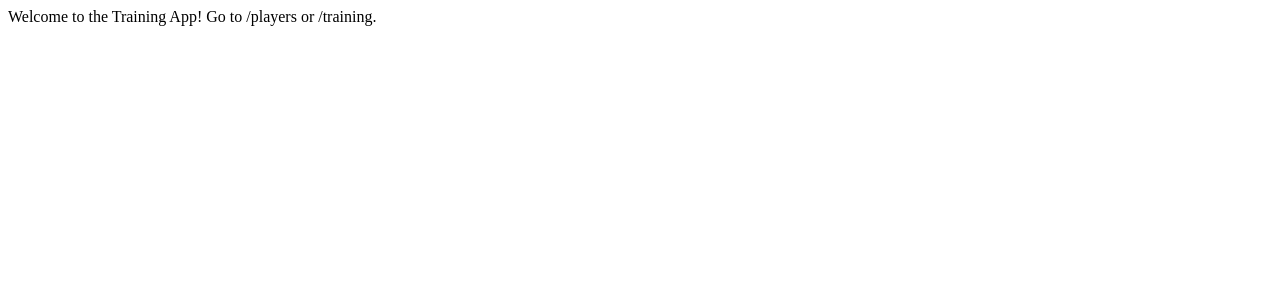
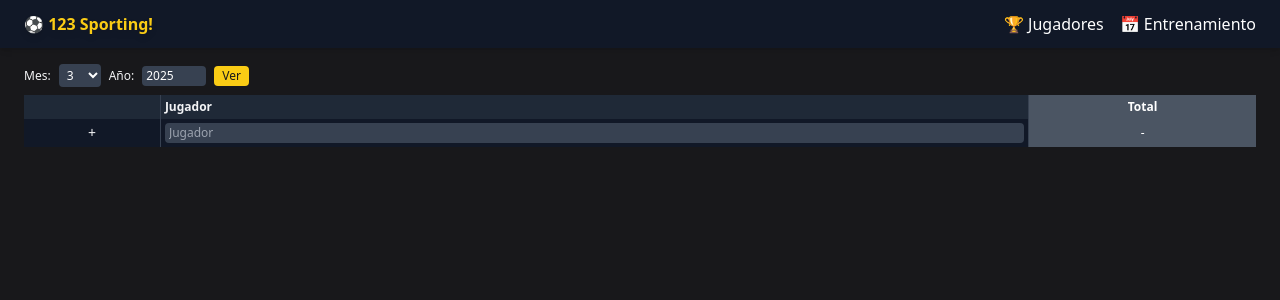
Before and after one commit to benru89/puntos, a Flask app: page / in a window 1280 px wide. Shown: the top 300 px of the page. Run offline with Flask 3, Linux system fonts and the light colour scheme; data that the repository does not hold is empty; some libraries are stand-ins or nearby versions.

Commit message:
added total points and color rankings

```diff
--- a/routes/players.py
+++ b/routes/players.py
@@ -1,10 +1,12 @@
-from flask import Blueprint, render_template, request, redirect, url_for
+from flask import Blueprint, render_template, redirect, url_for, request
+from extensions import db
 from models import Player, TrainingPoints
-from extensions import db
 import datetime, calendar
+from collections import defaultdict
 
 players_bp = Blueprint('players', __name__, template_folder='../templates')
 
+@players_bp.route('/', methods=['GET'])
 @players_bp.route('/players', methods=['GET'])
 def list_players():
     year = request.args.get('year', type=int, default=datetime.date.today().year)
@@ -19,20 +21,28 @@ def list_players():
         TrainingPoints.date.between(first_day, last_day)
     ).all()
 
-    training_points = {}
+    training_points = defaultdict(dict)
+    total_points = defaultdict(int)
+
     for tp in points_query:
-        if tp.player_id not in training_points:
-            training_points[tp.player_id] = {}
-        training_points[tp.player_id][tp.date] = tp.points
+        training_points[tp.player_id][tp.date.strftime('%Y-%m-%d')] = tp.points
+        total_points[tp.player_id] += tp.points
 
+    # Ordena los jugadores por puntos totales (mayor a menor)
+    players_sorted = sorted(players, key=lambda p: total_points[p.id], reverse=True)
+
+    # Fechas de entrenamiento únicas ordenadas
     training_dates = sorted({tp.date for tp in points_query})
 
-    return render_template('players.html',
-                           players=players,
-                           training_points=training_points,
-                           training_dates=training_dates,
-                           month=month,
-                           year=year)
+    return render_template(
+        'players.html',
+        players=players_sorted,
+        training_dates=training_dates,
+        training_points=training_points,
+        total_points=total_points,
+        month=month,
+        year=year
+    )
 
 @players_bp.route('/add_player', methods=['POST'])
 def add_player():
@@ -45,9 +55,7 @@ def add_player():
 
 @players_bp.route('/delete_player/<int:player_id>', methods=['POST'])
 def delete_player(player_id):
-    player = Player.query.get_or_404(player_id)
-    # Also remove associated training points (optional but recommended)
-    TrainingPoints.query.filter_by(player_id=player.id).delete()
-    db.session.delete(player)
+    jugador = Player.query.get_or_404(player_id)
+    db.session.delete(jugador)
     db.session.commit()
     return redirect(url_for('players.list_players'))
--- a/templates/layout.html
+++ b/templates/layout.html
@@ -1,19 +1,19 @@
 <!DOCTYPE html>
 <html lang="es">
 <head>
-  <meta charset="UTF-8" />
-  <title>{% block title %}123 Sporting{% endblock %}</title>
-  <meta name="viewport" content="width=device-width, initial-scale=1" />
+  <meta charset="UTF-8">
+  <title>{% block title %}Puntuaciones de Jugadores{% endblock %}</title>
+  <meta name="viewport" content="width=device-width, initial-scale=1">
 
-  <!-- Tailwind CSS via CDN -->
+  <!-- Tailwind CSS -->
   <script src="https://cdn.tailwindcss.com"></script>
   <script>
     tailwind.config = {
       theme: {
         extend: {
           colors: {
-            primary: '#facc15',  // Amarillo suave
-            dark: '#18181b',     // Fondo oscuro
+            primary: '#facc15', /* Yellow */
+            dark: '#18181b' /* Dark mode */
           }
         }
       }
@@ -21,18 +21,27 @@
   </script>
 </head>
 
-<!-- text-xs for smaller overall font -->
-<body class="bg-dark text-gray-100 text-xs min-h-screen">
-  <nav class="bg-gray-900 py-2 px-3 flex flex-col items-center">
-    <h1 class="text-lg font-bold text-primary mb-2">123 Sporting</h1>
-    <div class="flex gap-3">
-      <a href="{{ url_for('players.list_players') }}" class="text-primary hover:text-white">Jugadores</a>
-      <a href="{{ url_for('training.training') }}" class="text-primary hover:text-white">Entrenamiento</a>
+<body class="bg-dark text-gray-100 min-h-screen flex flex-col">
+
+  <!-- Navbar -->
+  <nav class="bg-gray-900 py-3 px-6 flex justify-between items-center shadow-md">
+    <h1 class="text-3l font-bold text-primary drop-shadow-md">
+      ⚽ 123 Sporting!
+    </h1>
+
+    <div class="flex gap-4">
+      <a href="{{ url_for('players.list_players') }}" class="text-white hover:text-primary transition-all">
+        🏆 Jugadores
+      </a>
+      <a href="{{ url_for('training.training') }}" class="text-white hover:text-primary transition-all">
+        📅 Entrenamiento
+      </a>
     </div>
   </nav>
 
-  <main class="container mx-auto px-3 py-4">
+  <main class="container mx-auto px-6 py-4">
     {% block content %}{% endblock %}
   </main>
+
 </body>
 </html>
--- a/templates/players.html
+++ b/templates/players.html
@@ -2,178 +2,109 @@
 {% block title %}Jugadores{% endblock %}
 {% block content %}
 
-<form method="GET" class="flex gap-2 items-center mb-2 text-xs">
-  <label for="monthSelect" class="font-semibold">Mes:</label>
-  <select
-    id="monthSelect"
-    name="month"
-    class="bg-gray-700 text-white rounded px-1 py-0.5"
-  >
+<!-- Month/Year Selector -->
+<form method="GET" class="mb-2 flex gap-2 items-center text-xs">
+  <label for="monthSelect">Mes:</label>
+  <select id="monthSelect" name="month" class="bg-gray-700 text-white rounded px-1 py-0.5">
     {% for m in range(1,13) %}
-      <option value="{{ m }}" {% if m == month %}selected{% endif %}>{{ m }}</option>
+      <option value="{{m}}" {% if m == month %}selected{% endif %}>{{m}}</option>
     {% endfor %}
   </select>
 
-  <label for="yearInput" class="font-semibold">Año:</label>
-  <input
-    id="yearInput"
-    type="number"
-    name="year"
-    value="{{ year }}"
-    class="bg-gray-700 text-white rounded px-1 py-0.5 w-16"
-  />
+  <label for="yearInput">Año:</label>
+  <input id="yearInput" type="number" name="year" value="{{year}}" class="bg-gray-700 text-white rounded px-1 py-0.5 w-16"/>
 
-  <button
-    class="bg-primary text-dark rounded px-2 py-0.5 font-semibold"
-    type="submit"
-  >
-    Ver
-  </button>
+  <button type="submit" class="bg-primary text-dark rounded px-2 py-0.5">Ver</button>
 </form>
 
-<!--
-  For horizontal scroll, ensure:
-  1) The container has overflow-x-auto
-  2) The table has min-w-max (or a forced width) so it won't shrink to fit.
--->
-<div class="overflow-x-auto w-full relative">
-  <table
-    class="table-auto min-w-max border-collapse whitespace-nowrap border border-gray-700 text-xs w-full"
-  >
-    <thead>
-      <tr class="bg-gray-800">
-        <!-- 1ª Col (Borrar) - Sticky, narrow -->
-        <th
-          class="sticky left-0 z-20 bg-gray-800 border-r border-gray-700 px-1 py-1 text-center"
-          style="min-width: 30px;"
-        ></th>
+<!-- Scrollable table -->
+<div class="overflow-x-auto w-full">
+  <table class="table-auto min-w-full text-xs border-0">
+    <thead class="bg-gray-800">
+      <tr>
+        <!-- Delete -->
+        <th class="sticky left-0 z-20 bg-gray-800 border-r border-gray-700 px-1 py-1" style="min-width:30px;"></th>
 
-        <!-- 2ª Col (Jugador) - Sticky, somewhat wider -->
-        <th
-          class="sticky left-8 z-20 bg-gray-800 border-r border-gray-700 px-1 py-1 text-center"
-          style="min-width: 30px;"
-        >
+        <!-- Player Name -->
+        <th class="sticky left-8 z-20 bg-gray-800 border-r border-gray-700 px-1 py-1 text-left" style="min-width:80px;">
           Jugador
         </th>
 
-        <!-- Fechas -->
+        <!-- Training dates -->
         {% for date in training_dates %}
-          {% if loop.last %}
-            <!-- Última col (sticky derecha) -->
-            <th
-              class="sticky right-0 z-20 bg-gray-300 text-dark border-l border-black px-2 py-1 text-center"
-              style="min-width: 50px;"
-            >
+          <th class="border-r border-gray-700 px-1 py-1 text-center" style="min-width:50px;">
             {{ date.strftime('%d %b') }}
           </th>
-          {% else %}
-            <th
-              class="border-r border-gray-700 px-2 py-1 text-center"
-              style="min-width: 50px;"
-            >
-              {{ date.strftime('%d %b') }}
+        {% endfor %}
+
+        <!-- Sticky Total Column -->
+        <th class="sticky right-0 z-20 bg-gray-600 text-white border-l border-gray-700 px-1 py-1 text-center" style="min-width:50px;">
+          Total
         </th>
-          {% endif %}
-        {% endfor %}
       </tr>
     </thead>
 
     <tbody>
+      {% set total_players = players|length %}
       {% for player in players %}
-      <tr class="border-b border-gray-700">
-        <!-- 1ª Col: Eliminar -->
-        <td
-          class="sticky left-0 z-10 bg-gray-900 px-1 py-1 text-center"
-          style="min-width: 30px;"
-        >
-          <form
-            method="POST"
-            action="{{ url_for('players.delete_player', player_id=player.id) }}"
-            onsubmit="return confirm('¿Borrar este jugador?');"
-          >
-            <button type="submit" class="text-sm leading-none">–</button>
+        {% set row_class = "" %}
+        {% if total_players > 10 %}
+          {% if loop.index > total_players - 5 %}
+            {% set row_class = "bg-red-900" %} <!-- Bottom 5 -->
+          {% elif loop.index > total_players - 7 %}
+            {% set row_class = "bg-yellow-700" %} <!-- Next 2 -->
+          {% elif loop.index == 1 %}
+            {% set row_class = "bg-green-700" %} <!-- Top player -->
+          {% endif %}
+        {% endif %}
+
+        <tr class="border-b border-gray-700 {{row_class}}">
+          <!-- Delete Player -->
+          <td class="sticky left-0 z-10 bg-gray-900 px-1 py-1 text-center border-r border-gray-700" style="min-width:30px;">
+            <form method="POST" action="{{url_for('players.delete_player', player_id=player.id)}}" onsubmit="return confirm('¿Borrar este jugador?');">
+              <button type="submit" class="text-sm">–</button>
             </form>
           </td>
 
-        <!-- 2ª Col: Jugador -->
-        <td
-        class="sticky left-8 z-10 bg-gray-900 px-1 py-1 border-r border-gray-700"
-        style="min-width: 80px;"
-        >
-        {{ player.name }}
+          <!-- Player Name -->
+          <td class="sticky left-8 z-10 bg-gray-900 px-1 py-1 text-left border-r border-gray-700" style="min-width:80px;">
+            {{player.name}}
           </td>
 
-        <!-- Resto de fechas -->
+          <!-- Points per training -->
           {% for date in training_dates %}
-          {% if loop.last %}
-          <td
-            class="sticky right-0 z-10 bg-gray-300 text-dark border-l border-black px-2 py-1 text-center"
-            style="min-width: 50px;"
-          >
-            {{ training_points[player.id][date] if player.id in training_points and date in training_points[player.id] else '-' }}
+            <td class="px-1 py-1 text-center border-r border-gray-700" style="min-width:50px;">
+              {{training_points[player.id][date.strftime('%Y-%m-%d')] if date.strftime('%Y-%m-%d') in training_points[player.id] else '-'}}
             </td>
-          {% else %}
-          <td
-            class="px-2 py-1 border-r border-gray-700 text-center"
-            style="min-width: 50px;"
-          >
-            {{ training_points[player.id][date] if player.id in training_points and date in training_points[player.id] else '-' }}
+          {% endfor %}
+
+          <!-- Sticky total points column -->
+          <td class="sticky right-0 z-10 bg-gray-600 text-white border-l border-gray-700 px-1 py-1 text-center font-semibold" style="min-width:50px;">
+            {{total_points[player.id]}}
           </td>
-          {% endif %}
-        {% endfor %}
         </tr>
       {% endfor %}
     </tbody>
 
-    <!-- Fila para añadir jugador -->
+    <!-- Add Player Row -->
     <tfoot>
-      <form method="POST" action="{{ url_for('players.add_player') }}">
+      <form method="POST" action="{{url_for('players.add_player')}}">
         <tr class="bg-gray-800">
-          <!-- Col 1: Botón añadir (+) -->
-          <td
-            class="sticky left-0 z-10 bg-gray-900 px-1 py-1 text-center"
-            style="min-width: 30px;"
-          >
-            <button type="submit" class="text-sm leading-none">+</button>
+          <td class="sticky left-0 z-10 bg-gray-900 px-1 py-1 text-center border-r border-gray-700" style="min-width:30px;">
+            <button type="submit" class="text-sm">+</button>
           </td>
-
-          <!-- Col 2: Input para nombre -->
-          <!-- Col 2: Input para nombre (más pequeño) -->
-            <td
-            class="sticky left-8 z-10 bg-gray-900 px-1 py-1 border-r border-gray-700"
-            style="min-width: 40px;"
-            >
-            <input
-            type="text"
-            name="name"
-            placeholder="Jugador"
-            required
-            class="bg-gray-700 text-white rounded px-1 py-0.5 w-16"
-            />
+          <td class="sticky left-8 z-10 bg-gray-900 px-1 py-1 border-r border-gray-700" style="min-width:80px;">
+            <input type="text" name="name" placeholder="Jugador" required class="bg-gray-700 text-white rounded px-1 py-0.5 w-full"/>
           </td>
-
-
-          <!-- Otras cols, no modificables -->
           {% for date in training_dates %}
-            {% if loop.last %}
-            <td
-              class="sticky right-0 z-10 bg-gray-300 text-dark border-l border-black px-2 py-1 text-center"
-              style="min-width: 50px;"
-            >
-              -
-            </td>
-            {% else %}
-            <td
-              class="px-2 py-1 border-r border-gray-700 text-center"
-              style="min-width: 50px;"
-            >
-              -
-            </td>
-            {% endif %}
+            <td class="px-1 py-1 border-r border-gray-700 text-center">-</td>
           {% endfor %}
+          <td class="sticky right-0 z-10 bg-gray-600 text-white border-l border-gray-700 px-1 py-1 text-center">-</td>
         </tr>
       </form>
     </tfoot>
   </table>
 </div>
+
+
 {% endblock %}
```
Lines whose indentation alone changed are shown as unchanged.
